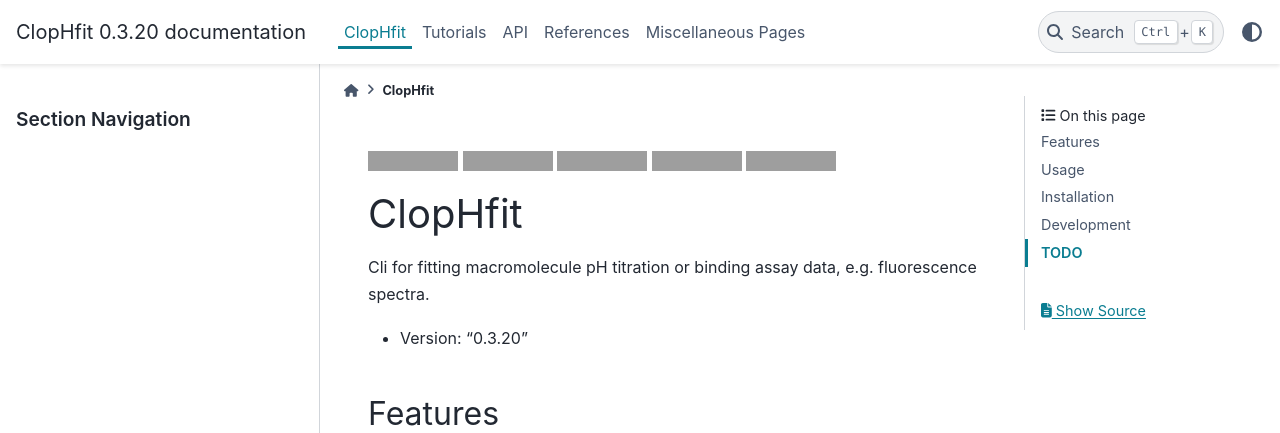
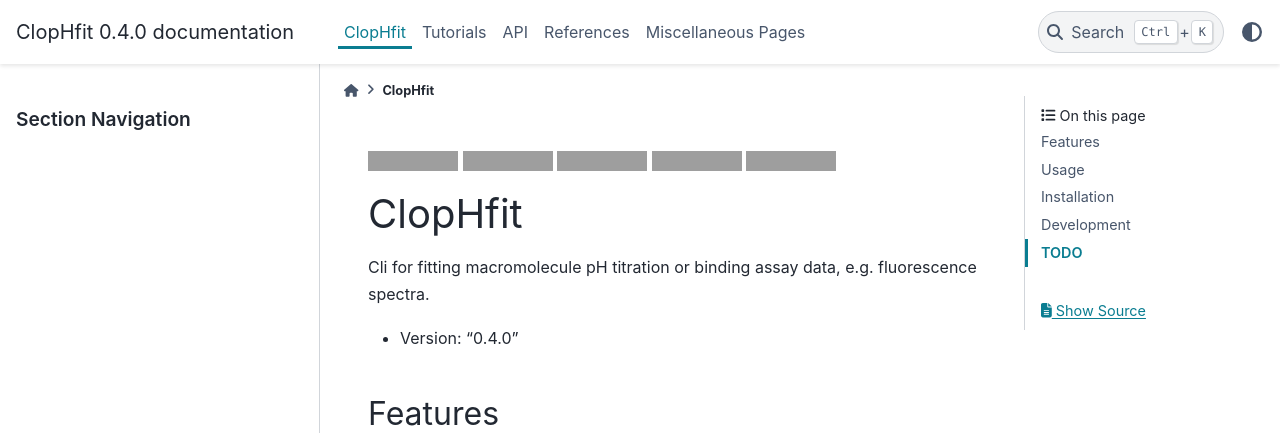
Before and after one commit to darosio/ClopHfit, a Sphinx documentation site: the page built from docs/README.md, in a window 1280 px wide and 900 px high. Shown: the top 433 px of the window. Built offline with Sphinx 7.4.7 and the PyData theme 0.15.4, drawn with Linux system fonts in a browser that asks for light colours; pages that are not in the unit, such as notebooks, are missing from menus; grey boxes are pictures that could not be loaded.

Commit message:
bump: version 0.3.20 → 0.4.0

```diff
--- a/docs/README.md
+++ b/docs/README.md
@@ -9,7 +9,7 @@
 Cli for fitting macromolecule pH titration or binding assay data, e.g.
 fluorescence spectra.
 
-- Version: "0.3.20"
+- Version: "0.4.0"
 
 ## Features
 
--- a/docs/conf.py
+++ b/docs/conf.py
@@ -23,7 +23,7 @@ copyright = "2021, Daniele Arosio"  # noqa: A001
 author = "Daniele Arosio"
 
 # The full version, including alpha/beta/rc tags
-release = "0.3.20"
+release = "0.4.0"
 
 # -- General configuration ---------------------------------------------------
 
--- a/pyproject.toml
+++ b/pyproject.toml
@@ -38,7 +38,7 @@ classifiers = [
   "Development Status :: 3 - Alpha"
   ]
 requires-python = ">=3.8, <3.12"
-version = "0.3.20"
+version = "0.4.0"
 dependencies = [
   "click >=8.1.3",
   "corner >=2.2.1",
@@ -233,7 +233,7 @@ strict = true
 
 [tool.commitizen]
 name = "cz_customize"
-version = "0.3.20"
+version = "0.4.0"
 tag_format = "v$version"
 version_files = [
   "pyproject.toml:version",
```
Also changed, not shown: CHANGELOG.md (+6 -0 lines).
